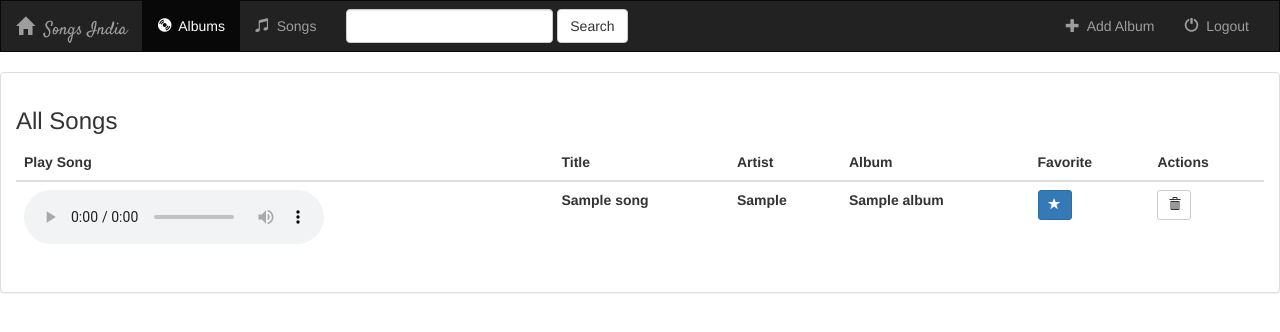
After one commit to itssafi/songsindia.com, a Django app: page /music/songs/ in a window 1280 px wide. The commit adds this page. Shown: the top 332 px of the page. Run offline with Django 3.2, Linux system fonts and the light colour scheme; tables that the repository leaves empty hold one stand-in row (values such as "Sample post"); lists and menus that the app fills with data are empty; some libraries are stand-ins or nearby versions.

Commit message:
Listing all songs

```diff
--- a/music/templates/music/base.html
+++ b/music/templates/music/base.html
@@ -38,7 +38,7 @@
                     </a>
                 </li>
                 <li class="">
-                    <a href="{% url 'music:index' %}">
+                    <a href="{% url 'music:songs' %}">
                         <span class="glyphicon glyphicon-music" aria-hidden="true"></span>&nbsp;
                         Songs
                     </a>
--- a/music/templates/music/index.html
+++ b/music/templates/music/index.html
@@ -15,11 +15,8 @@
                         <h2>{{ album.album_title }}</h2>
                         <h4>{{ album.artist }}</h4>
 
-                        <!-- Details -->
-                        <a href="{% url 'music:detail' album.id %}" class="btn btn-primary btn-sm">View Details</a>
-
                         <!-- Update -->
-                        <a href="{% url 'music:album-update' album.id %}" class="btn btn-primary btn-sm">Edit</a>
+                        <a href="{% url 'music:album-update' album.id %}" class="btn btn-primary btn-sm">Edit Album</a>
 
                         <!-- Delete -->
                         <form action="{% url 'music:album-delete' album.id %}" method="post" style="display: inline;">
--- /dev/null
+++ b/music/templates/music/songs.html
@@ -0,0 +1,61 @@
+{% extends 'music/base.html' %}
+{% block title %}Songs India | All Songs{% endblock %}
+{% block body %}
+    {% if all_songs %}
+    <div class="container-fluid songs-container">
+        <div class="row">
+          <div class="panel panel-default">
+            <div class="panel-body">
+              <h3>All Songs</h3>
+              <table class="table">
+                <thead>
+                  <tr>
+                    <th>Play Song</th>
+                    <th>Title</th>
+		    <th>Artist</th>
+		    <th>Album</th>
+                    <th>Favorite</th>
+                    <th>Actions</th>
+                  </tr>
+                </thead>
+                {% for song in all_songs %}
+                <tr>
+                  <th>
+                    <audio controls>
+                      <source src="{{ song.audio_file.url }}" type="audio/mpeg">
+			<source src="{{ song.audio_file.url }}" type="audio/ogg; codecs=vorbis">
+			  Your brower does not support the audio element.
+                    </audio>
+                  </th>
+                  <th>{{ song.song_title }}</th>
+		  <th>{{ song.album.artist }}</th>
+		  <th>{{ song.album.album_title }}</th>
+                  <th>
+		    {% if song.is_favorite %}
+		    <a href="#" class="btn btn-primary btn-sm btn-favorite">
+		      {% else %}
+	              <a href="#" class="btn btn-default btn-sm btn-favorite">
+			{% endif %}
+			<span class="glyphicon glyphicon-star"></span>
+		      </a>
+                  </th>
+                  <th>
+                    <form action="{% url 'music:song-delete' song.id %}" method="post" style="display: inline;">
+                      {% csrf_token %}
+		      <input type="hidden" name="song_id" value="{{ song.id }}" />
+                      <button type="submit" class="btn btn-default btn-sm">
+                        <span class="glyphicon glyphicon-trash"></span>
+                      </button>
+                    </form>
+                  </th>
+                </tr>
+                {% endfor %}
+              </table>
+            </div>
+          </div>
+    	</div>
+    </div>
+    {% else %}
+    <h3>You don't have any songs</h3>
+    {% endif %}
+{% endblock %}
--- a/music/urls.py
+++ b/music/urls.py
@@ -5,6 +5,9 @@ app_name = 'music'
 
 urlpatterns = [
     url(r'^$', views.IndexView.as_view(), name='index'),
+
+    # /music/songs/
+    url(r'songs/$', views.SongView.as_view(), name='songs'),
 
     url(r'^register/$', views.UserFormView.as_view(), name='register'),
 
--- a/music/views.py
+++ b/music/views.py
@@ -14,6 +14,14 @@ class IndexView(generic.ListView):
 
     def get_queryset(self):
         return Album.objects.all()
+
+
+class SongView(generic.ListView):
+    template_name = 'music/songs.html'
+    context_object_name = 'all_songs'
+
+    def get_queryset(self):
+        return Song.objects.all().order_by('song_title')
 
 
 class DetailView(generic.DeleteView):
```
